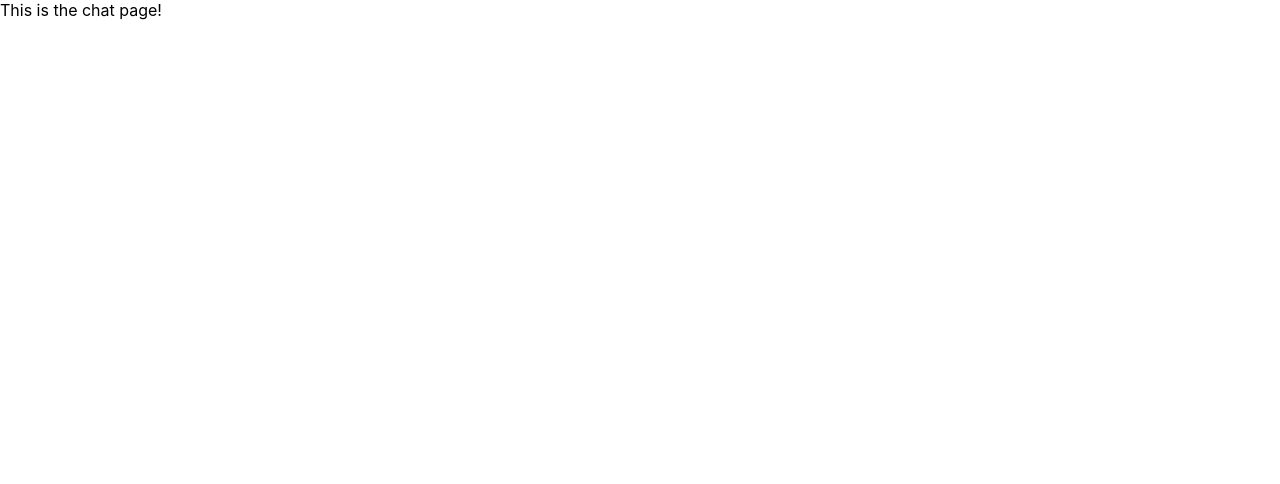
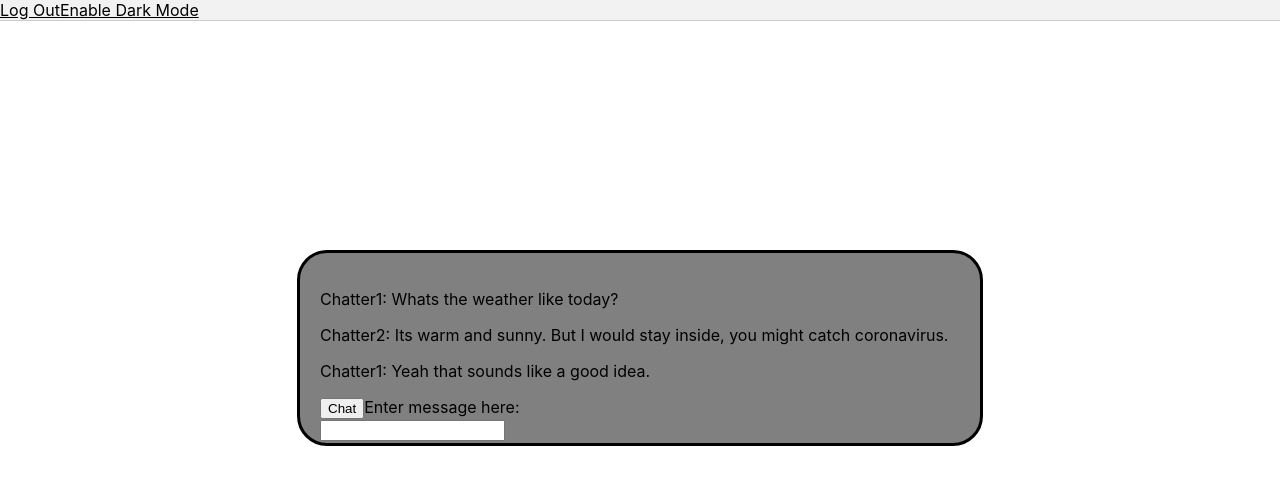
Before and after one commit to OmarMutd/Cross-Chat, a React (Create React App) app: page /ChatPage in a window 1280 px wide. Shown: the top 484 px of the page. Built offline with nearby package versions, Linux system fonts and the light colour scheme.

Commit message:
added wireframes/css

```diff
--- /dev/null
+++ b/src/ChatPage/ChatPage.css
@@ -0,0 +1,36 @@
+.chat-box {
+    border-style: solid;
+    border-radius: 30px;
+    background: gray;
+    padding: 20px;
+    width: 250px;
+    height: 150px;
+    margin: auto;
+    width: 50%;
+    position: relative;
+    top: 250px;
+}
+
+
+.navbar {
+    width: 100%;
+	float: left;
+	margin: 0 0 1em 0;
+	padding: 0;
+	background-color: #f2f2f2;
+	border-bottom: 1px solid #ccc;
+}
+
+.log-out {
+    cursor: pointer;
+    text-decoration: underline;
+}
+
+.chat {
+    display: inline-block;
+}
+
+.dark-mode {
+    cursor: pointer;
+    text-decoration: underline;
+}
--- a/src/ChatPage/ChatPage.js
+++ b/src/ChatPage/ChatPage.js
@@ -1,13 +1,52 @@
 import React, { Component } from 'react'
+import  './ChatPage.css'
 
 export class ChatPage extends Component {
     render() {
         return (
             <div>
-                This is the chat page!
+                <nav>
+                    <ul className='navbar'>
+                        <li className='log-out'> Log Out </li>
+                        <li class='dark-mode'> Enable Dark Mode</li>
+                    </ul>
+                </nav>
+
+                <div className='chat-box'>
+                    <div>
+                    <p> Chatter1: Whats the weather like today? </p>
+                    </div>
+
+                    <div>
+                    <p> Chatter2: Its warm and sunny. But I would stay inside, you might catch coronavirus. </p>
+                    </div>
+
+                    <div>
+                    <p> Chatter1: Yeah that sounds like a good idea. </p>
+                    </div>
+
+                    <form>
+                    <button  class='chat' type="submit">Chat</button>
+                    <label for="message">Enter message here:</label><br/>
+                    <input type="text" id="message" name="message"/><br/>
+
+
+
+                    </form>
+
+                </div>
+
+
+
+
+
+
+
+
+
             </div>
         )
     }
 }
 
-export default ChatPage
+export default ChatPage;
--- /dev/null
+++ b/src/LandingPage/LandingPage.css
@@ -0,0 +1,29 @@
+.landing-page {
+    border-radius: 30px;
+    background: gray;
+    padding: 20px;
+    width: 250px;
+    height: 150px;
+    margin: auto;
+    width: 50%;
+    position: relative;
+    top: 250px;
+}
+
+.navbar {
+    width: 100%;
+	float: left;
+	margin: 0 0 1em 0;
+	padding: 0;
+	background-color: #f2f2f2;
+	border-bottom: 1px solid #ccc;
+}
+
+.go-to-sign-in {
+    cursor: pointer;
+}
+
+.landing {
+    text-decoration: underline;
+    cursor: pointer;
+}
--- a/src/LandingPage/LandingPage.js
+++ b/src/LandingPage/LandingPage.js
@@ -1,13 +1,24 @@
 import React, { Component } from 'react'
+// Fragments
+import './LandingPage.css'
 
 export class LandingPage extends Component {
     render() {
         return (
             <div>
-                This is the Landing Page!
-            </div>
+                 <nav >
+        <ul class='navbar'>
+          <li class='landing'>Sign Up</li>
+          </ul>
+      </nav>
+
+      <div class='landing-page'>
+       <p > Welcome to "Chat-App"... This is a cool little full-stack app built with react, node/express & postgreSQL. This app allows you to chat with other users in realtime!</p>
+    <button class='go-to-sign-in'> Go to Sign-in page</button>
+      </div>
+      </div>
         )
     }
 }
 
-export default LandingPage
+export default LandingPage;
--- /dev/null
+++ b/src/SignInPage/SignInPage.css
@@ -0,0 +1,43 @@
+.google-sign-in {
+    text-decoration: underline;
+    cursor: pointer;
+}
+
+.sign-in {
+    cursor: pointer;
+
+}
+
+.sign-in-box {
+  border-radius: 30px;
+  background: gray;
+  padding: 20px;
+  width: 250px;
+  height: 150px;
+  margin: auto;
+  width: 50%;
+  position: relative;
+  top: 250px;
+}
+
+.navbar {
+    width: 100%;
+	float: left;
+	margin: 0 0 1em 0;
+	padding: 0;
+	background-color: #f2f2f2;
+	border-bottom: 1px solid #ccc;
+}
+
+.navbar li {
+    display: inline-block;
+    text-decoration: underline;
+}
+
+.demo {
+    cursor: pointer;
+}
+
+.landing {
+    cursor: pointer;
+}
--- a/src/SignInPage/SignInPage.js
+++ b/src/SignInPage/SignInPage.js
@@ -1,13 +1,31 @@
 import React, { Component } from 'react'
+import './SignInPage.css'
 
 export class SignInPage extends Component {
     render() {
         return (
-            <div>
-                This is the Sign in Page!
-            </div>
+     <div>
+
+    <nav >
+        <ul className='navbar'>
+        <li className='demo'> Demo</li> <br/>
+        <li className='landing'>Landing-Page</li>
+        </ul>
+    </nav>
+
+    <form>
+        <div className='sign-in-box'>
+        <input type="text" placeholder="Enter Username" name="user" required />
+        <label for="pass"><b>Password</b></label>
+        <input type="password" placeholder="Enter Password" name="pass" required />
+        <button  className='sign-in' type="submit">Sign in</button>
+        <p className='google-sign-in'>Click here to sign in with google</p>
+        </div>
+    </form>
+
+    </div>
         )
     }
 }
 
-export default SignInPage
+export default SignInPage;
```
